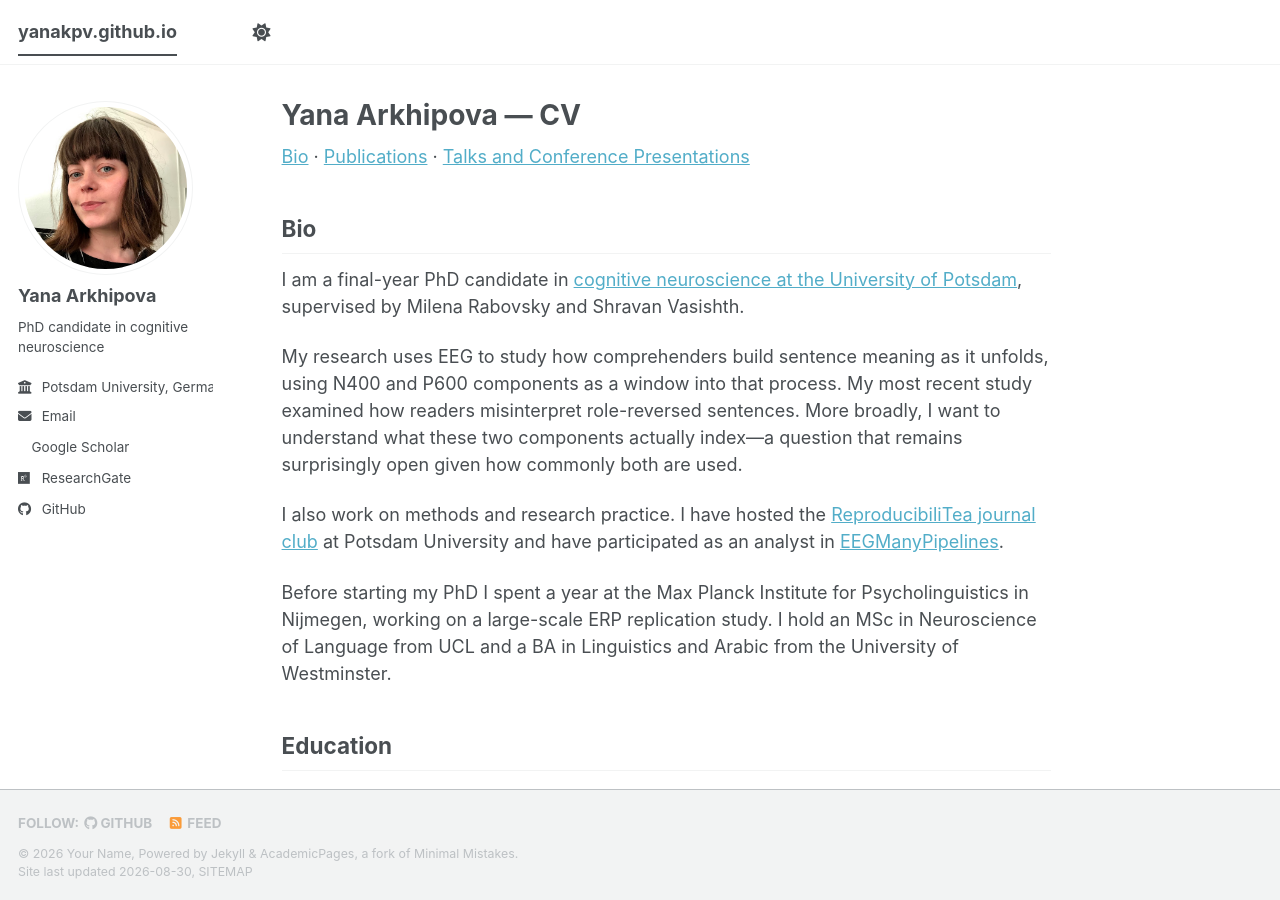
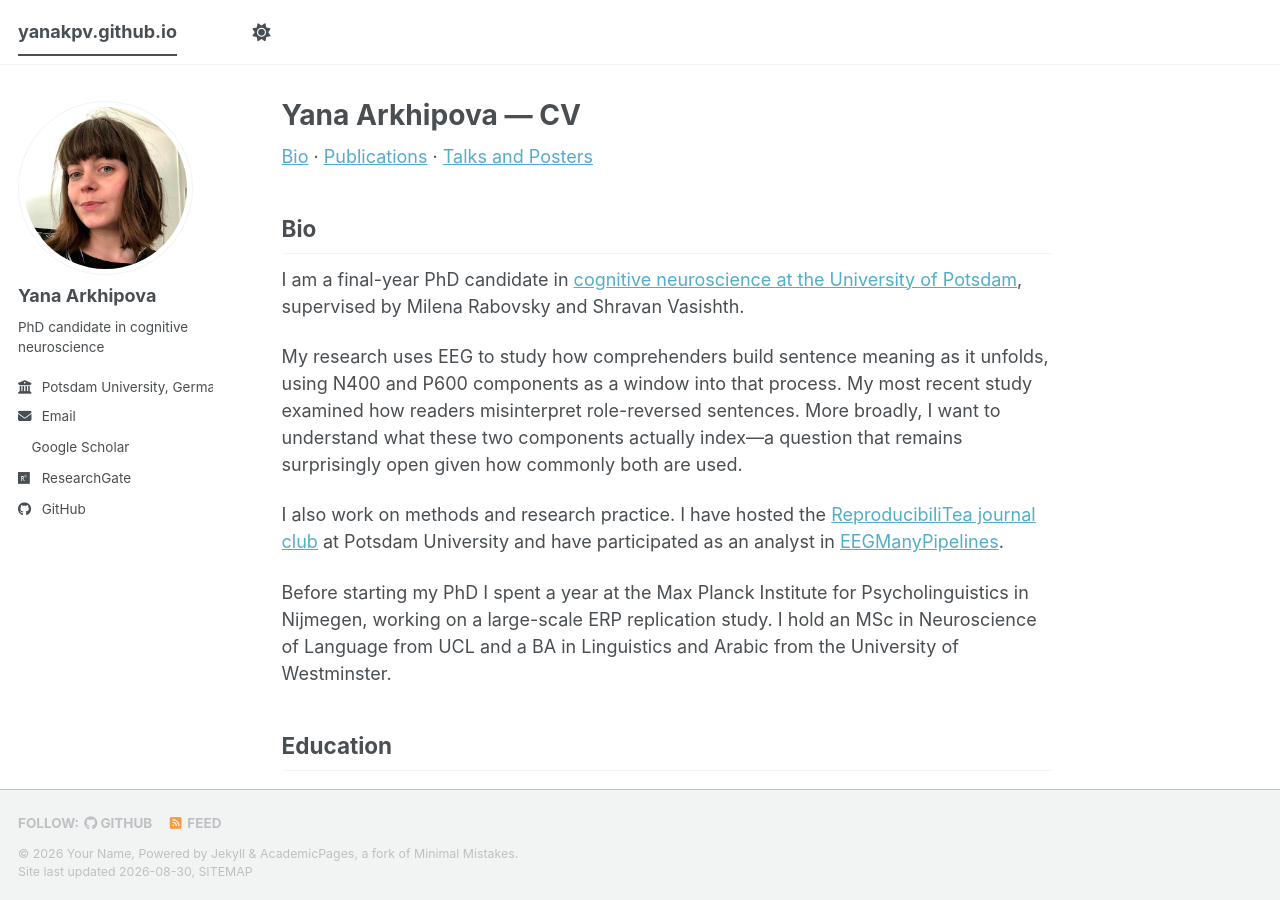
Before and after one commit to yanakpv/yanakpv.github.io, a Jekyll site: the page built from _pages/about.md, in a window 1280 px wide and 900 px high. Built offline with Jekyll 4.4.1, drawn with Linux system fonts in a browser that asks for light colours; a style sheet for code colours, icons or effects is not loaded.

Commit message:
Update about.md

```diff
--- a/_pages/about.md
+++ b/_pages/about.md
@@ -8,9 +8,9 @@ redirect_from:
 ---
 
 
-[Bio](#bio) · [Publications](#Publications) · [Talks and Conference Presentations](#Talks)
+[Bio](#bio) · [Publications](#Publications) · [Talks and Posters](#Talks)
 
-## Bio
+## Bio {#bio}
 
 I am a final-year PhD candidate in [cognitive neuroscience at the University of Potsdam](https://www.uni-potsdam.de/en/cogneuro/index), supervised by Milena Rabovsky and Shravan Vasishth.
 
@@ -53,6 +53,7 @@ Before starting my PhD I spent a year at the Max Planck Institute for Psycholing
 * Nieuwland, MS., __Arkhipova, Y.__, & Rodríguez-Gómez, P. (2020). Anticipating words during spoken discourse comprehension: A large-scale, pre-registered replication study using brain potentials. *Cortex*. 133, 1-36. [https://doi.org/10.1016/j.cortex.2020.09.007](https://doi.org/10.1016/j.cortex.2020.09.007)
 
 ## Talks {#Talks}
+
 * __Arkhipova, Y.__, Vasishth, S. & Rabovsky, M. (2025) Sentence reanalysis in semantic illusions: Evidence from ERPs. Talk presented at _7th CRC Networking Workshop_, Bielefeld, Germany
 
 * **Arkhipova, Y.**, Vasishth, S., Lopopolo A., & Rabovsky M. (2023). N400 as an index of semantic feature pre-activation. Talk presented at _LACG Meetings_, Leiden University, Netherlands
```
